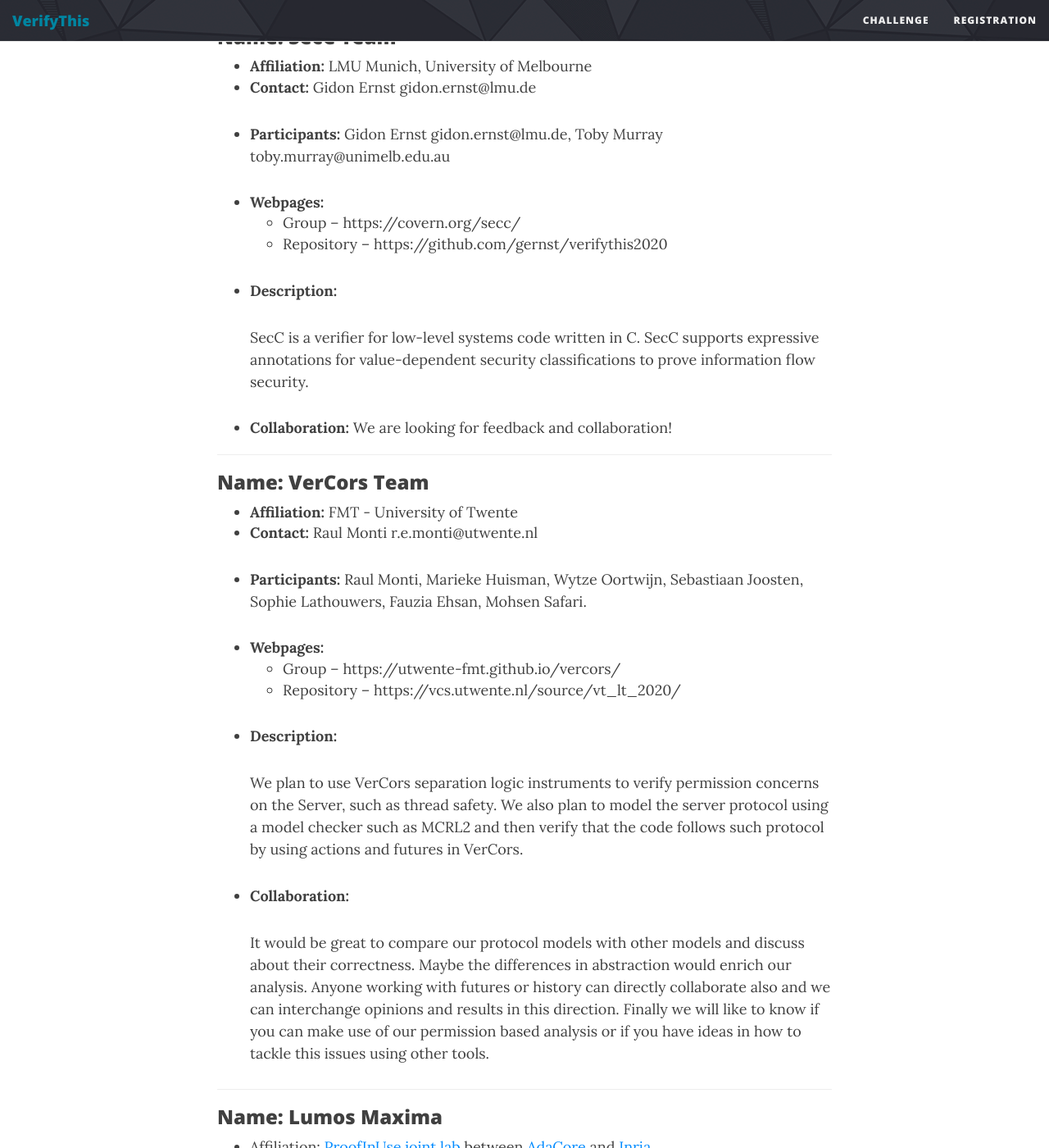
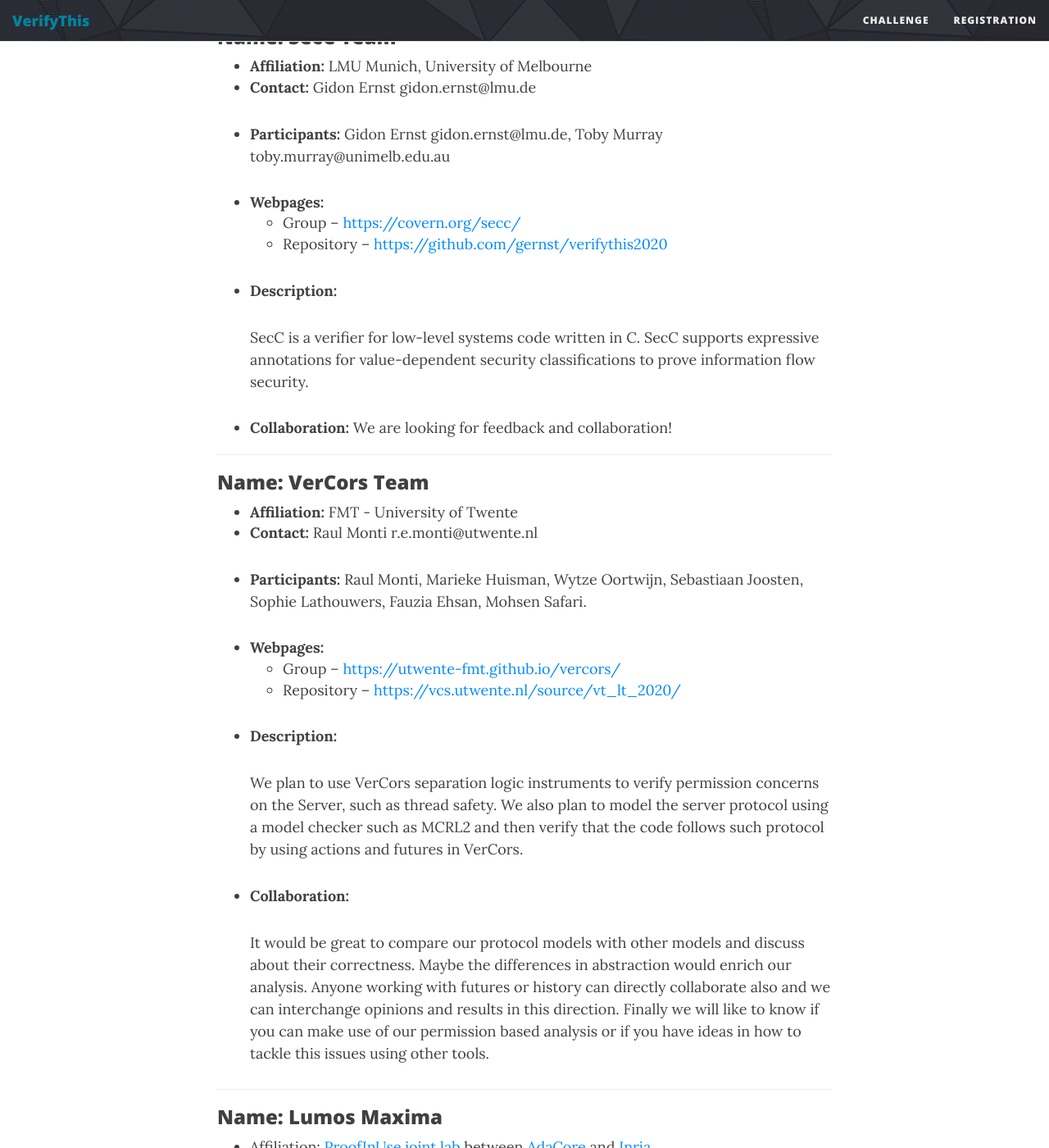
Before and after one commit to verifythis/verifythis.github.io, a Jekyll site: the page built from registration.md, in a window 1280 px wide and 1400 px high, scrolled down 1694 px. Shown: the whole window at 82% size. Built offline with Jekyll 4.4.1, drawn with Linux system fonts in a browser that asks for light colours; some of the changed text lies outside the part shown.

Commit message:
fix links

```diff
--- a/registration.md
+++ b/registration.md
@@ -68,8 +68,8 @@
 * **Participants:** Gidon Ernst gidon.ernst@lmu.de, Toby Murray toby.murray@unimelb.edu.au
 
 * **Webpages:**
-  - Group -- https://covern.org/secc/
-  - Repository -- https://github.com/gernst/verifythis2020
+  - Group -- <https://covern.org/secc/>
+  - Repository -- <https://github.com/gernst/verifythis2020>
 
 * **Description:**
 
@@ -87,8 +87,8 @@
 * **Participants:** Raul Monti, Marieke Huisman, Wytze Oortwijn, Sebastiaan Joosten, Sophie Lathouwers, Fauzia Ehsan, Mohsen Safari.
 
 * **Webpages:**
-  - Group -- https://utwente-fmt.github.io/vercors/
-  - Repository -- https://vcs.utwente.nl/source/vt_lt_2020/
+  - Group -- <https://utwente-fmt.github.io/vercors/>
+  - Repository -- <https://vcs.utwente.nl/source/vt_lt_2020/>
 
 
 * **Description:**
@@ -115,7 +115,7 @@
                between [AdaCore](https://www.adacore.com/) and [Inria](http://toccata.lri.fr/index.fr.html)
 * Contact: Yannick Moy (`<lastname>`@adacore.com) and Claude Marché (`<firstname>.<lastname>`@inria.fr)
 * Participants: Claude Marché, Sylvain Dailler, Johannes Kanig, Claire Dross, Yannick Moy
-* Webpage(s): https://github.com/AdaCore/Lumos_Maxima
+* Webpage(s): <https://github.com/AdaCore/Lumos_Maxima>
 
 * Description:
 
```
